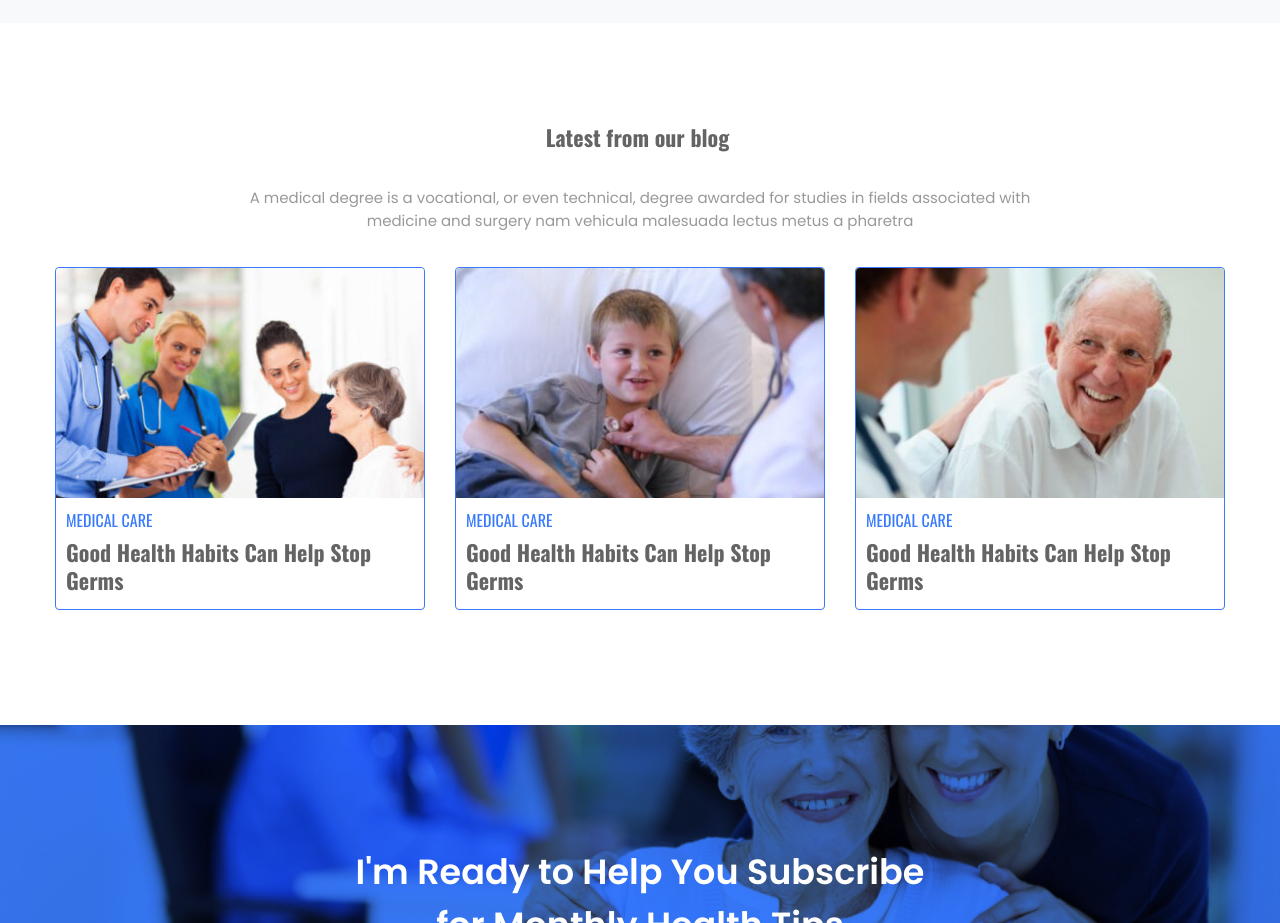
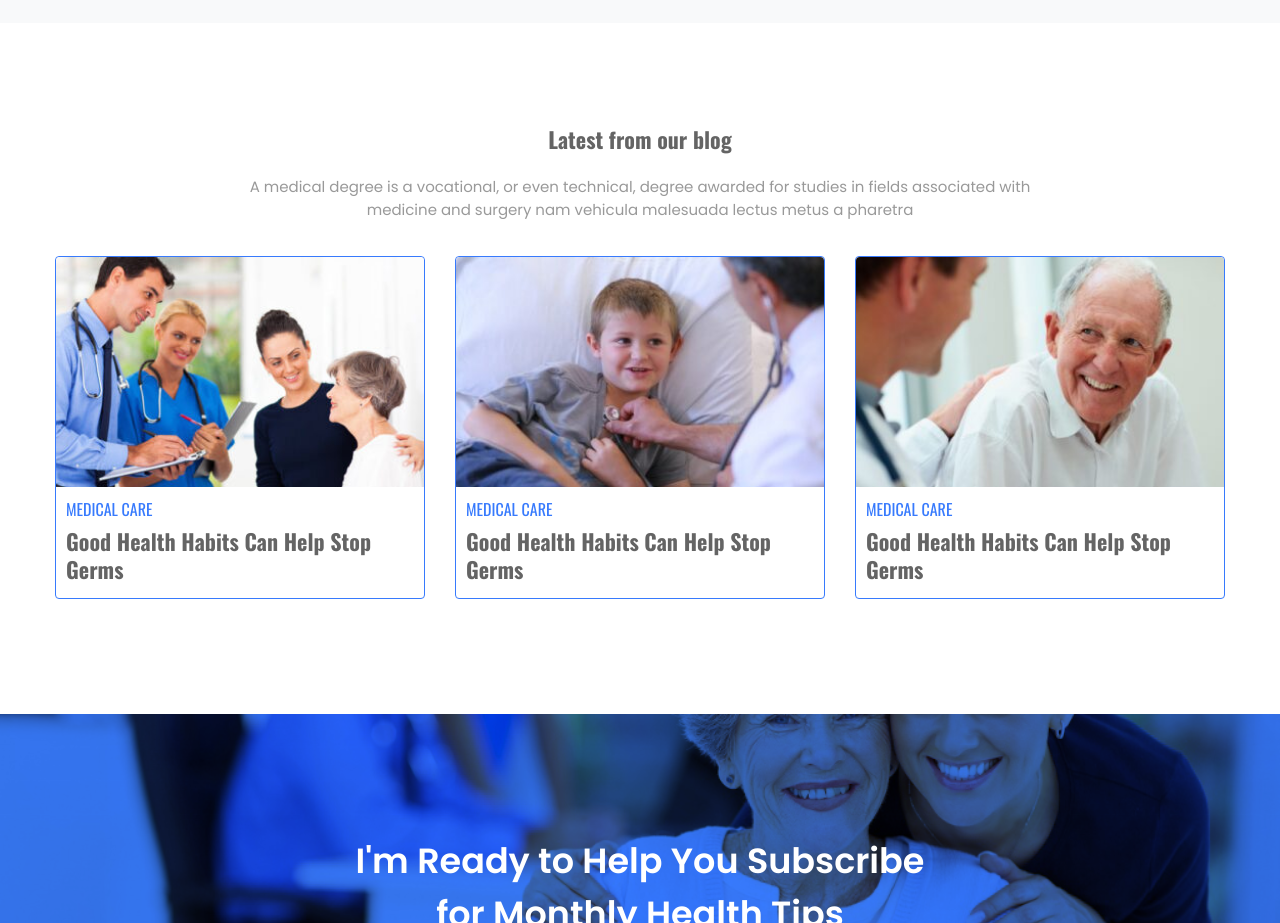
Before and after one commit to webcad24tamanna/Doctoral, a plain HTML site: page index.html in a window 1280 px wide. Shown: the part 4380-5303 px from the top of the page. Drawn offline with nearby package versions, Linux system fonts and the light colour scheme.

Commit message:
index.html

```diff
--- a/index.html
+++ b/index.html
@@ -218,7 +218,7 @@
     <section class="section9">
         <div class="container">
             <div class="sectext">
-                <h2>Latest from our blog</h2>
+                <h3>Latest from our blog</h3>
                 <p>A medical degree is a vocational, or even technical, degree awarded for studies in fields associated with medicine and surgery nam vehicula malesuada lectus metus a pharetra</p>
             </div>
             <div class="row">
```
